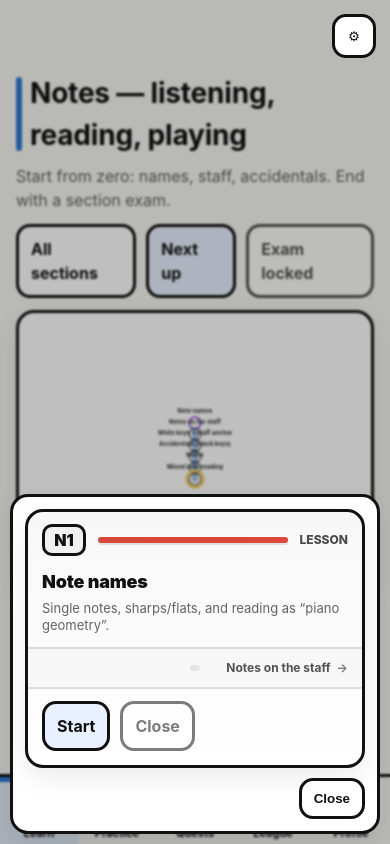
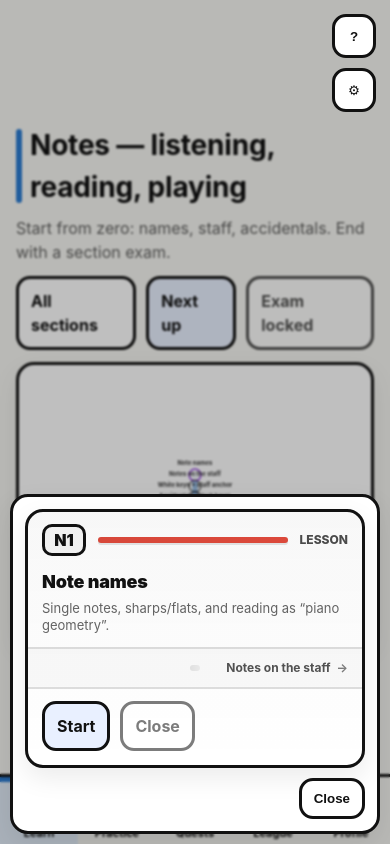
Before and after one commit to wpwcbc/ear-train-station, a React (Vite) app: page /learn/section/NOTES in a window 390 px wide. Built offline with nearby package versions, Linux system fonts and the light colour scheme.

Commit message:
Mobile: add floating ? shortcuts button

```diff
--- a/src/App.css
+++ b/src/App.css
@@ -65,10 +65,16 @@
   cursor: pointer;
 }
 
-.configBtnFloating {
+.floatingActions {
   position: fixed;
   right: calc(14px + env(safe-area-inset-right, 0px));
   top: calc(14px + env(safe-area-inset-top, 0px));
+  display: grid;
+  gap: 10px;
+  z-index: 50;
+}
+
+.configBtnFloating {
   width: 44px;
   height: 44px;
   padding: 0;
@@ -77,11 +83,10 @@
   background: var(--card);
   font-weight: 900;
   cursor: pointer;
-  z-index: 50;
 }
 
 @media (min-width: 901px) {
-  .configBtnFloating {
+  .floatingActions {
     display: none;
   }
 }
@@ -339,9 +344,9 @@
 }
 
 @media (max-width: 900px) {
-  /* Leave room for the floating ⚙️ button and bottom tabs */
+  /* Leave room for the floating ?/⚙️ buttons and bottom tabs */
   .content {
-    padding-top: 72px;
+    padding-top: 124px;
     padding-bottom: calc(90px + env(safe-area-inset-bottom));
   }
 }
--- a/src/components/NavShell.tsx
+++ b/src/components/NavShell.tsx
@@ -90,6 +90,7 @@ export function NavShell({
                 className="configBtn"
                 onClick={() => setHotkeysOpen(true)}
                 aria-label="Keyboard shortcuts"
+                aria-keyshortcuts="?"
                 title="Keyboard shortcuts (?)"
               >
                 ?
@@ -127,9 +128,20 @@ export function NavShell({
       </aside>
 
       <div className="mainCol">
-        <button className="configBtnFloating" onClick={() => setConfigOpen(true)} aria-label="Open settings">
-          ⚙
-        </button>
+        <div className="floatingActions" aria-label="quick actions">
+          <button
+            className="configBtnFloating"
+            onClick={() => setHotkeysOpen(true)}
+            aria-label="Keyboard shortcuts"
+            aria-keyshortcuts="?"
+            title="Keyboard shortcuts (?)"
+          >
+            ?
+          </button>
+          <button className="configBtnFloating" onClick={() => setConfigOpen(true)} aria-label="Open settings" title="Settings">
+            ⚙
+          </button>
+        </div>
 
         <div className="content">
           <Outlet />
```
Also changed, not shown: 1 other file (tests, documents, lock files or other folders).
